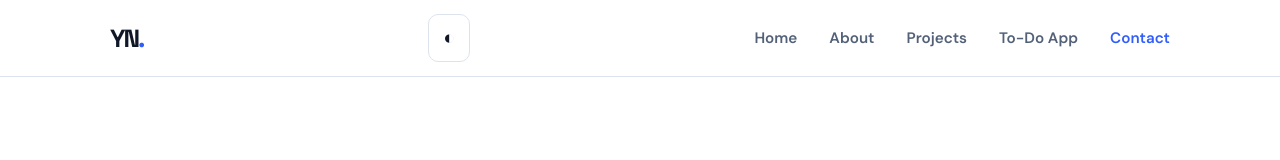
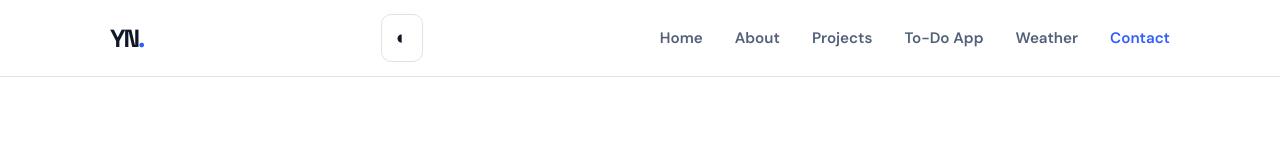
Before and after one commit to kokilmithran24-crypto/personal-portfolio, a plain HTML site: page contact.html in a window 1280 px wide. Shown: the top 160 px of the page. Drawn offline with Linux system fonts and the light colour scheme.

Commit message:
Add weather dashboard to site navigation

```diff
--- a/contact.html
+++ b/contact.html
@@ -12,7 +12,7 @@
     <a class="brand" href="index.html" aria-label="Your Name home">YN<span>.</span></a>
     <div class="header-actions"><button class="theme-toggle" type="button" aria-label="Switch to dark theme" aria-pressed="false"><span aria-hidden="true">◐</span><span class="sr-only">Toggle color theme</span></button><button class="menu-toggle" type="button" aria-expanded="false" aria-controls="primary-navigation"><span class="sr-only">Toggle navigation</span><span aria-hidden="true">☰</span></button></div>
     <nav id="primary-navigation" class="primary-nav" aria-label="Primary navigation"><ul>
-      <li><a href="index.html">Home</a></li><li><a href="about.html">About</a></li><li><a href="projects.html">Projects</a></li><li><a href="todo.html">To-Do App</a></li><li><a href="contact.html" aria-current="page">Contact</a></li>
+      <li><a href="index.html">Home</a></li><li><a href="about.html">About</a></li><li><a href="projects.html">Projects</a></li><li><a href="todo.html">To-Do App</a></li><li><a href="weather.html">Weather</a></li><li><a href="contact.html" aria-current="page">Contact</a></li>
     </ul></nav>
   </div></header>
   <main id="main-content">
```
